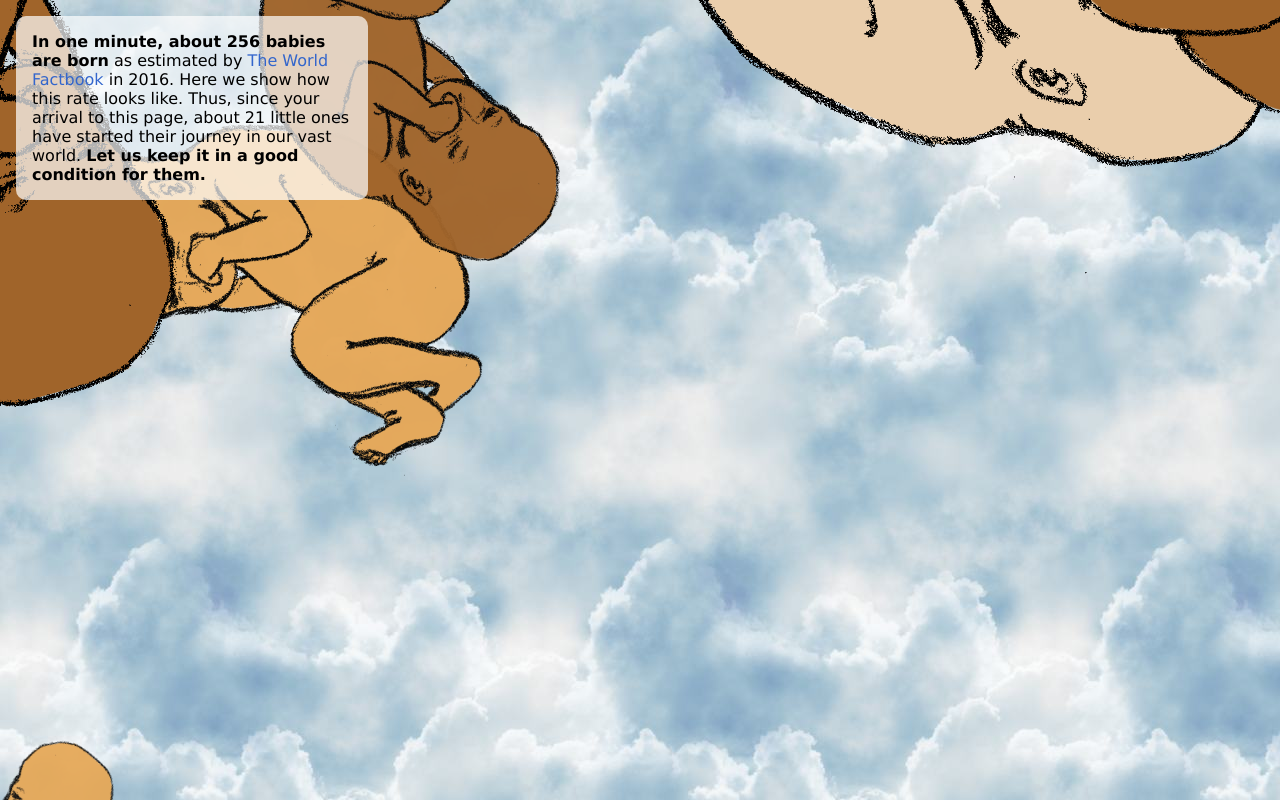
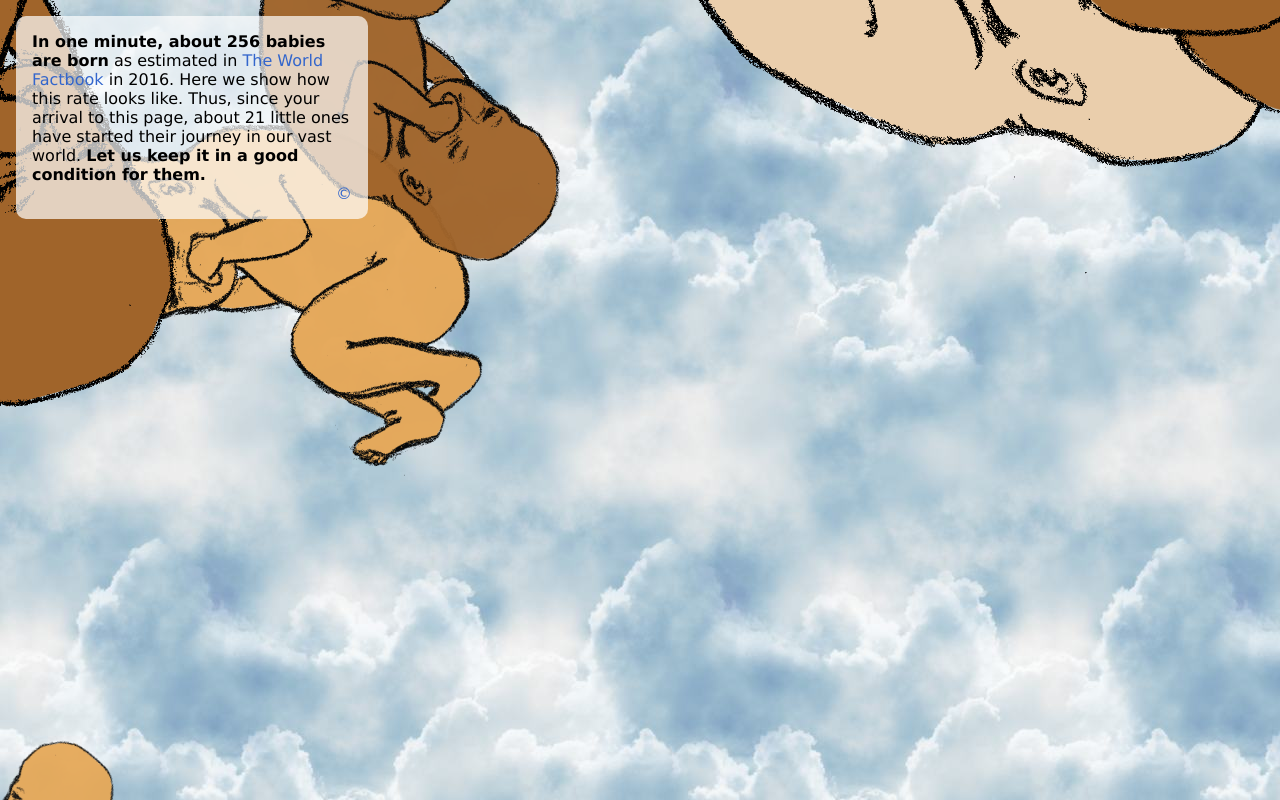
Before and after one commit to axelpale/births, a website: page index.html in a window 1280 px wide. Drawn offline with Linux system fonts and the light colour scheme.

Commit message:
Fix typo, add project link

```diff
--- a/index.html
+++ b/index.html
@@ -12,7 +12,12 @@
   </canvas>
 
   <div id="info">
-    <strong>In one minute, about 256 babies are born</strong> as estimated by <a href="https://www.cia.gov/library/publications/the-world-factbook/fields/2054.html" target="_blank">The World Factbook</a> in 2016. Here we show how this rate looks like. Thus, since your arrival to this page, about <span id="count">0</span> little ones have started their journey in our vast world. <strong>Let us keep it in a good condition for them.</strong>
+    <div>
+      <strong>In one minute, about 256 babies are born</strong> as estimated in <a href="https://www.cia.gov/library/publications/the-world-factbook/fields/2054.html" target="_blank">The World Factbook</a> in 2016. Here we show how this rate looks like. Thus, since your arrival to this page, about <span id="count">0</span> little ones have started their journey in our vast world. <strong>Let us keep it in a good condition for them.</strong>
+    </div>
+    <div style="text-align: right">
+      <a href="https://github.com/axelpale/births">&copy;</a>
+    </div>
   </div>
 
   <script src="js/sprinkler.min.js"></script>
```
